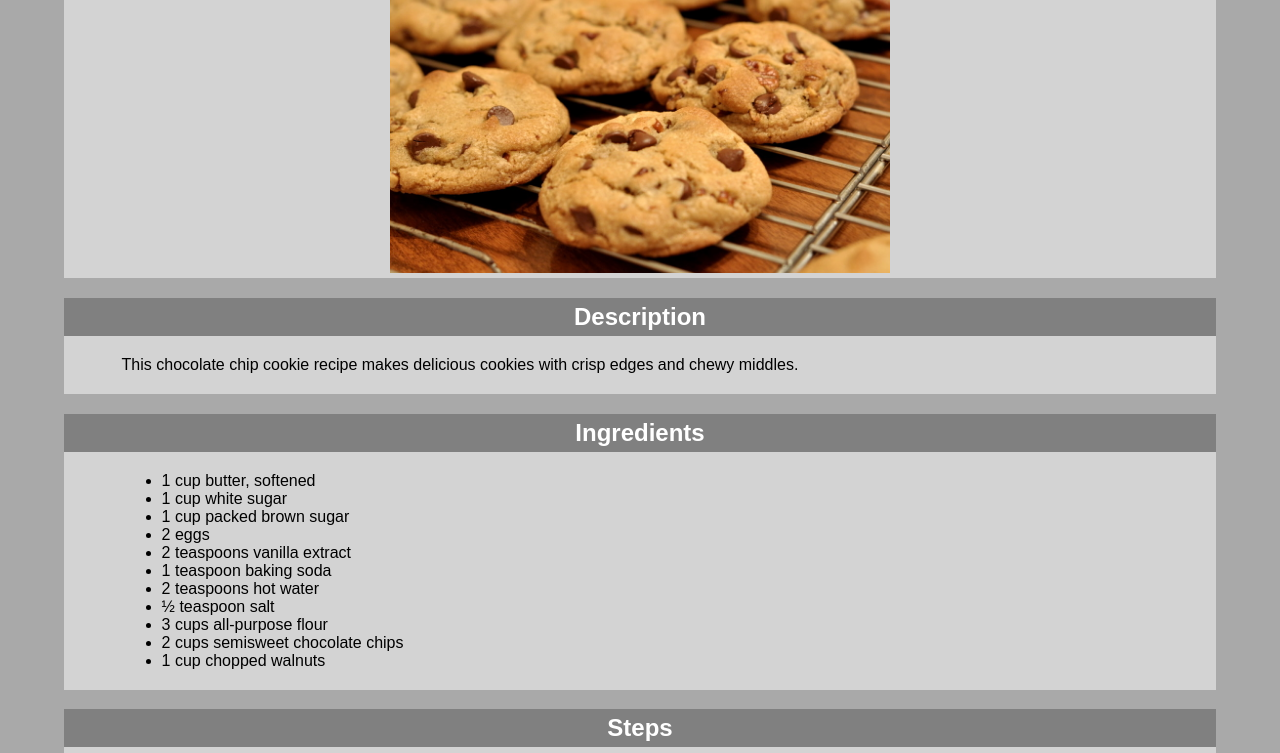
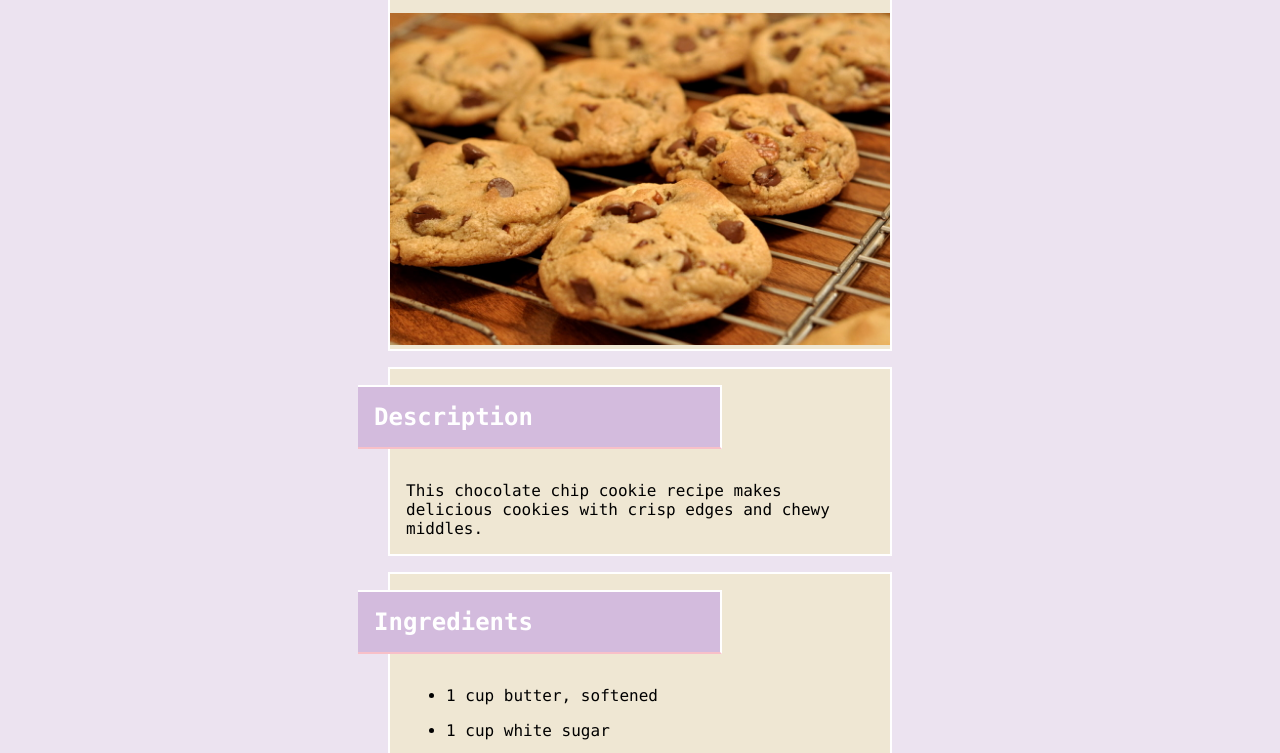
Before and after one commit to sean-donoghue/odin-recipes, a plain HTML site: page recipes/cookies.html in a window 1280 px wide. Shown: the part 149-902 px from the top of the page. Drawn offline with Linux system fonts and the light colour scheme.

Commit message:
Updated CSS styling
Added a more coherent colour scheme, more stylized headings, and moved
from px to rem for margins and padding.

Signed-off-by: Sean Donoghue <sean.donoghue@pm.me>

```diff
--- a/recipes/cookies.html
+++ b/recipes/cookies.html
@@ -9,17 +9,15 @@
 
 <body>
     <div class="section">
-        <h1>Chocolate Chip Cookies</h1>
-        <div class="img-container">
-            <img src="../images/cookies.jpg" alt="Chocolate chip cookies resting on a cooling rack" width="500">
-        </div>
+        <h1 class="title">Chocolate Chip Cookies</h1>
+        <img src="../images/cookies.jpg" alt="Chocolate chip cookies resting on a cooling rack" width="500">
     </div>
     <div class="section">
-        <h2>Description</h2>
+        <h2 class="title">Description</h2>
         <p>This chocolate chip cookie recipe makes delicious cookies with crisp edges and chewy middles.</p>
     </div>
     <div class="section">
-        <h2>Ingredients</h2>
+        <h2 class="title">Ingredients</h2>
         <ul>
             <li>1 cup butter, softened</li>
             <li>1 cup white sugar</li>
@@ -35,7 +33,7 @@
         </ul>
     </div>
     <div class="section">
-        <h2>Steps</h2>
+        <h2 class="title">Steps</h2>
         <ol>
             <li>Gather your ingredients, making sure your butter is softened, and your eggs are room temperature.</li>
             <li>Preheat the oven to 350 degrees F (175 degrees C).</li>
--- a/style.css
+++ b/style.css
@@ -1,30 +1,32 @@
-body,
-p,
-ol,
-ul {
-  margin: 15px 5% 15px 5%;
-}
-
-h1,
-h2 {
-  background-color: grey;
-  color: white;
-  text-align: center;
-  padding-top: 5px;
-  padding-bottom: 5px;
-}
-
 body {
-  background-color: darkgrey;
-  font-family: Arial, Helvetica, sans-serif;
+  background-color: #ece3f0;
+  font-family: Consolas, Arial, Helvetica, sans-serif;
 }
 
 .section {
-  background-color: lightgrey;
-  padding-bottom: 5px;
+  background-color: #efe7d3;
+  width: 500px;
+  margin: 1rem auto;
+  border: 2px solid white;
 }
 
-.img-container {
-  display: flex;
-  justify-content: center;
+.title {
+  display: inline-block;
+  text-align: left;
+  padding: 1rem;
+  margin: 1rem 0 1rem -2rem;
+  width: 66%;
+  border-right: 2px solid white;
+  border-top: 2px solid white;
+  border-bottom: 2px solid #f8c0c8;
+  background-color: #d3bbdd;
+  color: white;
 }
+
+.section li {
+  margin: 1rem;
+}
+
+.section p {
+  padding: 0 1rem;
+}
```
Also changed, not shown: index.html (+1 -1 lines), recipes/lasagna.html (+5 -7 lines), recipes/pancakes.html (+5 -7 lines).
